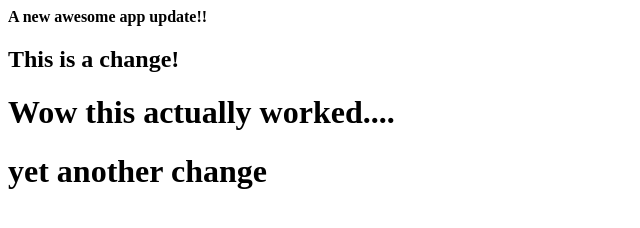
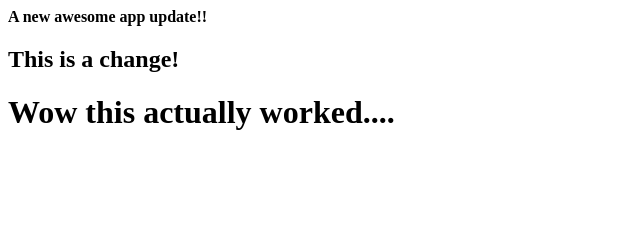
Before and after one commit to jwkidd3/slots, a plain HTML site: page index.html in a window 1280 px wide. Shown: the whole page, without its empty margins (0-640 px from the left). Drawn offline with Linux system fonts and the light colour scheme.

Commit message:
Update index.html

```diff
--- a/index.html
+++ b/index.html
@@ -1,8 +1,3 @@
 <B>A new awesome app update!!</B>
 <h2>This is a change! </h2>
 <h1>Wow this actually worked....</h1>
-
-
-
-
-<h1>yet another change</h1>
```
